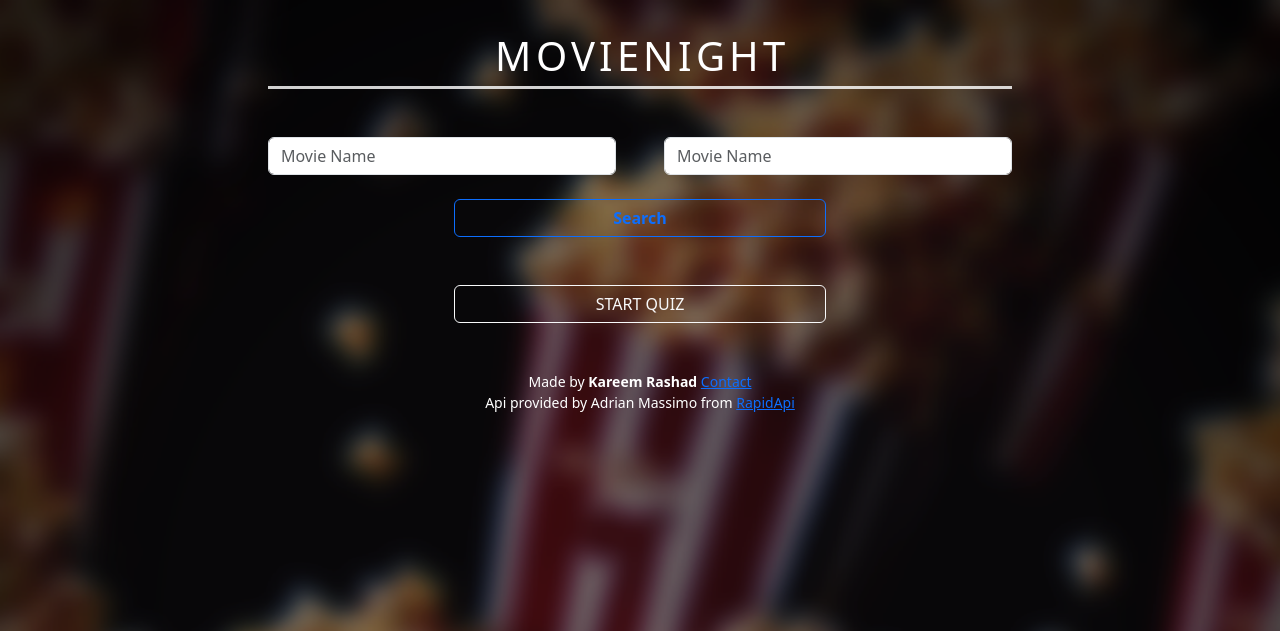
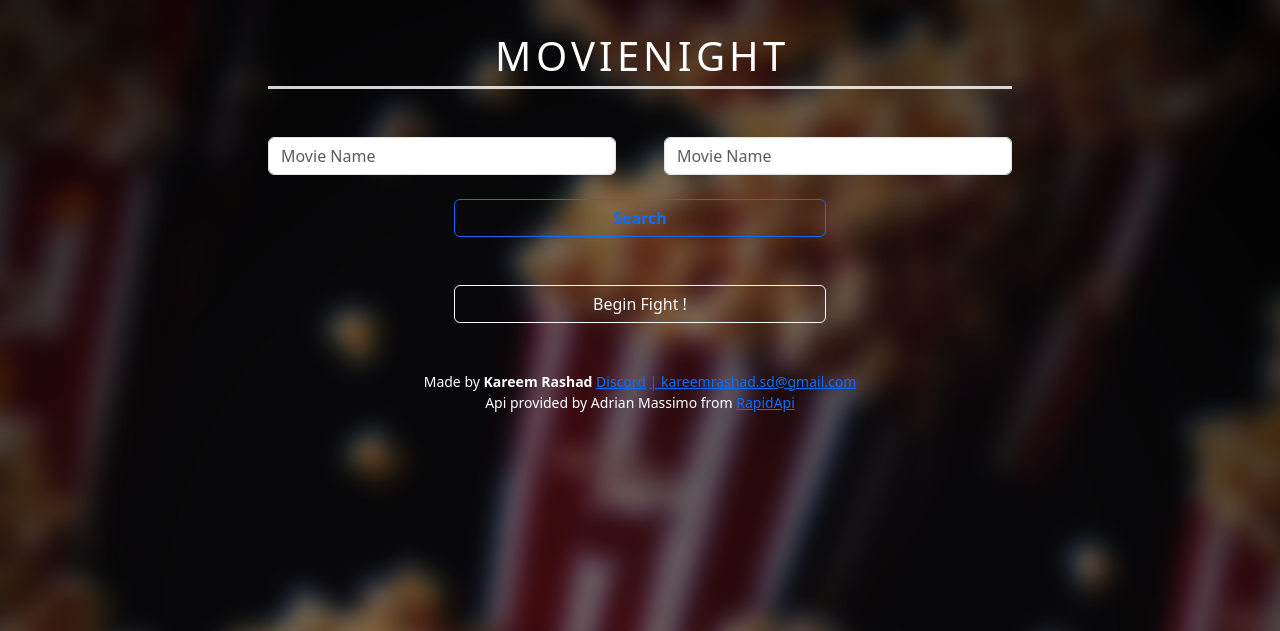
Before and after one commit to kareem-xyz/movienight, a Flask app: page /result in a window 1280 px wide. Shown: the top 631 px of the page. Run offline with Flask 3, Linux system fonts and the light colour scheme; the visitor is signed in with stand-in values (Sample User, id 1).

Commit message:
Minor Changes

```diff
--- a/static/JS/fight_main.js
+++ b/static/JS/fight_main.js
@@ -144,7 +144,6 @@ function GenerateAnswersHTML(q_id)
 // Move between questions in the quiz, Start quiz, and finish quiz. (Currently moves between questions 0, 1, 2 only. Later on will add more questions)
 function changeQuestion(direction)
 {
-    console.log(`Before function: current_q: q${current_q}`);
     switch(direction)
     {
       case 'next': ///////////////////////V1.0 changes, for later on will have current_q < totalQuestions - 1
@@ -203,7 +202,7 @@ function changeQuestion(direction)
         break;
     // Idk if this will ever trigger :)
     default:
-        console.log('DO NOT MESS WITH MY WEBPAGE PLEASE. I can barely write code, so might have put a Remove("C/System32") somewhere')
+        alert('DO NOT MESS WITH MY WEBPAGE PLEASE. I can barely write code, so might have put a Remove("C/System32") somewhere')
     }
 }
 
@@ -280,10 +279,11 @@ function finishQuiz(event) {
     // Calculate winner from quiz questions
     try {
         let rtn = findWinner();
-        if (typeof rtn === 'object' && rtn !== null) {
-            winner.value = JSON.stringify(rtn);
+        if (rtn !== null) {
+            if (typeof rtn === 'object') { winner.value = JSON.stringify(rtn);}
+            else if (rtn == 'equal') { winner.value = 'equal'; alert('Movies are equal in score'); return false;}
         } else {
-            throw new Error('No valid winner data returned');
+            throw new alert('No valid winner data returned');
         }
     } catch (error) {
         console.error(error.message);
@@ -311,13 +311,14 @@ function findWinner() {
         for (let index = 0; index < movies.length; index++) {
             let m = movies[index];
         // currently hard coded till question 2 only
-        if (ANSWERS['q0']['value'] == 1) { // cares about ratings
+        if (ANSWERS['q0']) {
+            if (ANSWERS['q0']['value'] == 1){ // cares about ratings
             rating = m['ratingsSummary']['aggregateRating']
             vote_count = m['ratingsSummary']['voteCount']
             if (rating != 0){ // available data
                 m['totalScore'] += calculateRatingScore(rating, vote_count) // function takes care of 0 votes.
             }
-        }
+        }}
         ///////////////////////
         // q1
         if (ANSWERS['q1']) {
@@ -352,7 +353,6 @@ function findWinner() {
         return movies[1]
     }
     else {
-        alert('Movies are equal')
-        return undefined
+        return 'equal'
     }
 }
--- a/static/JS/helpers.js
+++ b/static/JS/helpers.js
@@ -77,7 +77,7 @@ function InputAndSubmit(event) {
     // Check if function calls succeeded
     if (!(hiddenInput_0.value && hiddenInput_1.value))
     {
-        console.error('CHOOSE BOTH MOVIES PLEASE');
+        alert('Choose both movies please');
         return false;
     }
 
--- a/templates/fight.html
+++ b/templates/fight.html
@@ -1,7 +1,7 @@
 {% extends 'layout.html' %}
 {% block body %}
 
-<button id='startQuizButton' type="button" class="btn btn-outline-light w-50" onclick="changeQuestion('start')">START QUIZ</button>
+<button id='startQuizButton' type="button" class="btn btn-outline-light w-50" onclick="changeQuestion('start')">Begin Fight !</button>
 <div class="container text-start blurry" id='quiz-container' style="display:none">
     <div class="container text-start" id="questions" style="display:none;">
         <h2>Questions</h2>
--- a/templates/layout.html
+++ b/templates/layout.html
@@ -70,7 +70,11 @@
             {% endblock %}
             <br><br>
             <footer class="mb-5 small text-center">
-                Made by <strong>Kareem Rashad</strong> <a href="">Contact</a> <br> Api provided by Adrian Massimo from <a href="https://rapidapi.com/SAdrian/api/moviesdatabase/">RapidApi</a>
+                Made by <strong>Kareem Rashad</strong>
+                <a href="https://discord.com/channels/711320935365345281">Discord</a>
+                <a href="mailto:kareemrashad.sd@gmail.com">| kareemrashad.sd@gmail.com</a>
+                <br> Api provided by Adrian Massimo from
+                <a href="https://rapidapi.com/SAdrian/api/moviesdatabase/">RapidApi</a>
             </footer>
         </div>
         <script src="static/JS/layout.js"></script>
```
Also changed, not shown: templates/search.html (+20 -22 lines), 3 other files.
